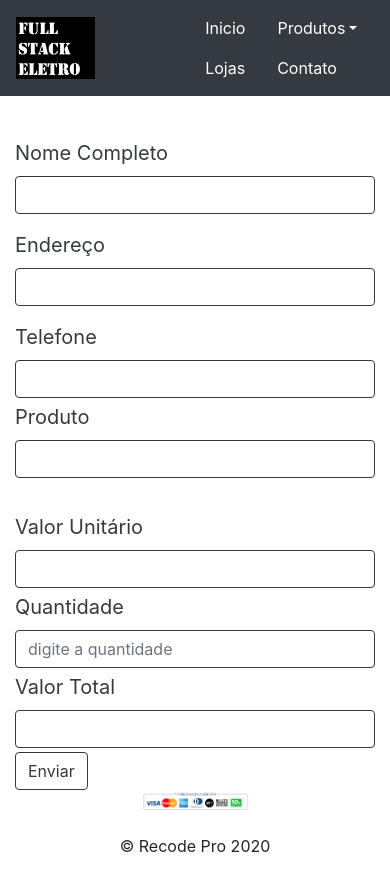
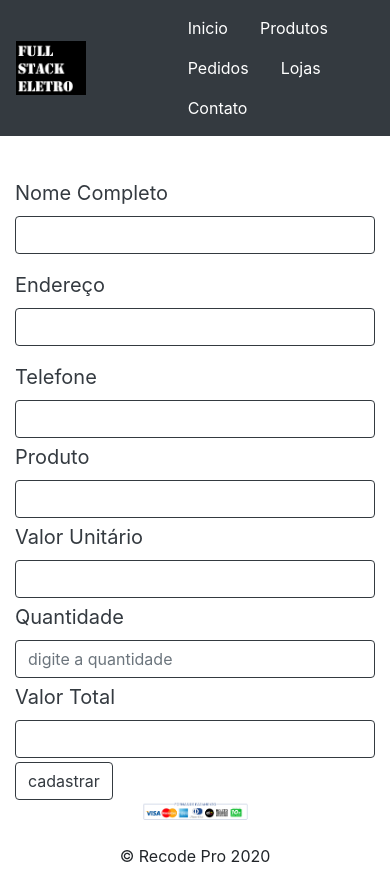
Before and after one commit to Giih97/Recode_Pro, a PHP site: page /pedido.php in a window 390 px wide. Before the commit the page ends 852 px from the top, so only its background shows below. Run offline with PHP 8.4, Linux system fonts and the light colour scheme.

Commit message:
atualizando php

```diff
--- a/FStackEletro_php&bootstrap/css/estilo.css
+++ b/FStackEletro_php&bootstrap/css/estilo.css
@@ -13,7 +13,7 @@ body{
 
 
 #cabecalho {
-    background-color: #FF6600;
+
     display: flex;
     justify-content: space-between;
     align-items: center;
@@ -21,6 +21,7 @@ body{
     padding: 20px;
 
 }
+
 
 #logo {
     width: 50%;
--- a/FStackEletro_php&bootstrap/javascript/produtos.js
+++ b/FStackEletro_php&bootstrap/javascript/produtos.js
@@ -1,30 +1,30 @@
 //função para filtrar cada categoria
-function exibirCategoria(categoria) {
-  let elementos = document.getElementsByClassName("produto");
+function exibirCategoria(categoria){
+
+    let elementos=document.getElementsByClassName("produto");
     console.log(elementos);
-  for (var i = 0; i < elementos.length; i++) {
-    console.log(elementos[i].id);
-    if (categoria == elementos[i].id) elementos[i].style = "display:block";
-    else elementos[i].style = "display:none";
+    for(var i=0; i<elementos.length; i++){
+        console.log (elementos[i].id);
+        if(categoria == elementos [i].id)
+            elementos[i].style = "display:block";
+        else
+            elementos[i].style = "display:none";
     }
 }
 
 // para exibir todos produtos
-let exibirTodos = () => {
-  let elementos = document.getElementsByClassName("produto");
-  for (var i = 0; i < elementos.length; i++) {
+let exibirTodos =()=> {
+    let elementos = document.getElementsByClassName ("produto");
+    for (var i=0; i<elementos.length; i++) {
         elementos[i].style = "display:block";
 }
 };
 
-/*destaca imagem ao clicar. Não consegui ajustar para funcionar na pagina.
+//destaca imagem ao clicar
 let destaque = (imagem) => {
     console.log (imagem);
-
-    if (imagem.width ==600)
-        imagem.width = 400;
-        {
+    if (imagem.width ==350)
+        imagem.width = 150;
     else
-            imagem.width = 400;
+        imagem.width = 240;
 }
-}*/
--- a/FStackEletro_php&bootstrap/menu.html
+++ /dev/null
@@ -1,50 +0,0 @@
-<nav class="navbar navbar-expand -lg navbar-dark bg-dark">
-  <a class="navbar-brand" href="index.php"><img id="logo" src="./imagens/logofseletro.png" width="100px"
-      alt="Full Stack Eletro" /></a>
-
-
-    <button
-      class="navbar-toggler"
-      type="button"
-      data-toggle="collapse"
-      data-target="#collapseNavbar"
-      aria-controls="conteudoNavbarSuportado"
-      aria-expanded="false"
-      aria-label="Alterna navegação"
-    >
-      <span class="navbar-toggler-icon"></span>
-    </button>
-
-  <div class="collapse navbar-collapse justify-content-end" id="collapseNavbar">
-    <ul class="nav">
-      <li class="nav-item">
-        <a class="nav-link text-white" href="index.php">Inicio</a>
-      </li>
-
-     <!-- <li class="nav-item">
-        <a class="nav-link text-white" href="produto.php">Produtos</a>
-      </li>-->
-
-      <li class="nav-item dropdown">
-        <a class="nav-link dropdown-toggle text-white" href="produto.php" id="navadrop_produtos" role="button"
-          data-toggle="dropdown" aria-haspopup="true" aria-expanded="false">Produtos</a>
-
-        <div class="dropdown-menu bg-dark" aria-labelledby="navbarDropdown">
-          <a class="dropdown-item text-white" href="pedido.php">Faça seu pedido</a>
-        </div>
-      </li>
-
-      <!--<li class="nav-item">
-        <a class="nav-link text-white" href="pedido.php">Pedidos</a>
-      </li> -->
-
-      <li class="nav-item">
-        <a class="nav-link text-white" href="nossaslojas.php">Lojas</a>
-      </li>
-
-      <li class="nav-item">
-        <a class="nav-link text-white" href="contato.php">Contato</a>
-      </li>
-    </ul>
-  </div>
-</nav>
--- a/FStackEletro_php&bootstrap/pedido.php
+++ b/FStackEletro_php&bootstrap/pedido.php
@@ -1,27 +1,6 @@
 <?php
 
-require_once "conexao.php";
-if(isset($_POST['nome_do_cliente'])){
-
-
-
-
-
-$nome_do_cliente= $_POST ['nome_do_cliente'];
-$endereco = $_POST ['endereco'];
-$telefone =$_POST ['telefone'];
-$nome_prod =$_POST ['nome_do_prod'];
-$valor_unit = $_POST['valor_unit'];
-$quantidade =$_POST ['quantidade'];
-$valor_total =$_POST['valor_total'];
-
-$sql = "INSERT INTO pedidos (nome_do_cliente,endereco,telefone,nome_do_prod,valor_unit,quantidade,valor_total)
-values ('$nome_do_cliente','$endereco ','$telefone','$nome_prod','$valor_unit','$quantidade','$valor_total')";
-
-$result = $conect->query($sql);
-}
-
-
+require_once './php/actions/conexao.php';
 
 ?>
 
@@ -44,7 +23,7 @@ $result = $conect->query($sql);
     <!-- menu-->
 
     <?php
-    include ("menu.html");
+    include ("./php/include/menu.html");
 ?>
 
 </header>
@@ -52,25 +31,25 @@ $result = $conect->query($sql);
 
 <main class=" container-fluid bg-white">
     <h3 class="text-center">Faça seu pedido</h3>
-    <form method="post" action="">
+    <form method="post" action="./php/actions/receberPedidos.php">
         <div class="form-row">
 
             <div class="col-md-4 mb-3 text-dark">
                 <label for="nome_do_cliente">Nome Completo</label>
-                <input type="text" name="nome_do_cliente" class="form-control border border-dark" required>
+                <input type="text" name="nome_do_cliente" id="nome_do_cliente" class="form-control border border-dark" required>
 
             </div>
 
 
             <div class="col-md-4 mb-3 text-dark">
                 <label for="endereco"> Endereço</label>
-                <input type="text" name="endereco" class="form-control border border-dark" required>
+                <input type="text" name="endereco" id="endereco" class="form-control border border-dark" required>
             </div>
 
 
             <div class="col-md-3 mb-1 text-dark">
                 <label for="telefone">Telefone</label>
-                <input type="number" name="telefone" class="form-control border border-dark" required>
+                <input type="number" name="telefone" id="telefone" class="form-control border border-dark" required>
 
             </div>
         </div>
@@ -79,44 +58,44 @@ $result = $conect->query($sql);
         <div class="form-row">
             <div class="col-md-2 mb-1 text-dark">
                 <label for="produto"> Produto</label>
-                <input type="text" name="nome_do_prod" class="form-control border border-dark" required>
+                <input type="text" name="nome_do_prod" id="nome_do_prod"  class="form-control border border-dark" required>
             </div>
 
 
-            < <div class="col-md-2 mb-1 text-dark">
+            <div class="col-md-2 mb-1 text-dark">
                 <label for="valor_unit"> Valor Unitário</label>
-                <input type="number" name="valor_unit" class="form-control border border-dark" required>
+                <input type="number" name="valor_unit" id="valor_unit" class="form-control border border-dark" required>
             </div>
 
             <div class="col-md-2 mb-1 text-dark">
                 <label for="quantidade"> Quantidade</label>
-            <input type="number" name="quantidade" class="form-control border border-dark"
+                <input type="number" name="quantidade" id="quantidade" class="form-control border border-dark"
                     placeholder="digite a quantidade" required>
             </div>
             <div class="col-md-2 mb-1 text-dark">
                 <label for="valor"> Valor Total</label>
-            <input type="number" name="valor_total" class="form-control border border-dark" required>
+                <input type="number" name="valor_total" id="valor_total" class="form-control border border-dark" required>
             </div>
         </div>
         <div>
-            <input class="btn btn-outline-dark" type="submit" value="Enviar">
+            <input class="btn btn-outline-dark" type="submit" value="cadastrar" name="cadastrar" id="cadastrar">
+        </div>
+    </div>
 
-
-
-
-        </div>
     </form>
 </main>
 
 <footer>
-    <!-- Rodapé -->
+
     <?php
-        include ("footer.html");
+        include "./php/include/footer.html";
     ?>
-    <!-- Fim do Rodapé -->
+
 </footer>
+
 <script src="https://code.jquery.com/jquery-3.3.1.slim.min.js"
     integrity="sha384-q8i/X+965DzO0rT7abK41JStQIAqVgRVzpbzo5smXKp4YfRvH+8abtTE1Pi6jizo" crossorigin="anonymous">
+
 </script>
 <script src="https://cdnjs.cloudflare.com/ajax/libs/popper.js/1.14.3/umd/popper.min.js"
     integrity="sha384-ZMP7rVo3mIykV+2+9J3UJ46jBk0WLaUAdn689aCwoqbBJiSnjAK/l8WvCWPIPm49" crossorigin="anonymous">
--- a/FStackEletro_php&bootstrap/conexao.php
+++ b/FStackEletro_php&bootstrap/php/actions/conexao.php
@@ -1,8 +1,8 @@
 <?php
 $severname= "localhost";
 $username = "root";
-$password = " ";
-$database = "lojafullstackeletro";
+$password = "";
+$database = "fstackeletro";
 
 //criando conexao
 $conect = mysqli_connect($severname,$username,$password,$database);
--- a/FStackEletro_php&bootstrap/footer.html
+++ b/FStackEletro_php&bootstrap/php/include/footer.html
@@ -1,5 +1,4 @@
-    <!-- Rodapé -->
-    <footer>
+
         <div id="formas_pagamento">
 
 
@@ -10,6 +9,3 @@
         <div class="copyRecode">
             <p id="copy"> &copy; Recode Pro 2020</p>
         </div>
-    </footer>
-
-    <!-- Fim do Rodapé -->
--- /dev/null
+++ b/FStackEletro_php&bootstrap/php/include/menu.html
@@ -0,0 +1,50 @@
+<nav class="navbar navbar-expand -lg bg-dark navbar-dark" >
+  <a class="navbar-brand" href="././index.php/"><img id="logo" src="././imagens/logofseletro.png" width="100px"
+      alt="Full Stack Eletro" /></a>
+
+
+    <button
+      class="navbar-toggler"
+      type="button"
+      data-toggle="collapse"
+      data-target="#collapseNavbar"
+      aria-controls="conteudoNavbarSuportado"
+      aria-expanded="false"
+      aria-label="Alterna navegação"
+    >
+      <span class="navbar-toggler-icon"></span>
+    </button>
+
+  <div class="collapse navbar-collapse justify-content-end" id="collapseNavbar">
+    <ul class="nav">
+      <li class="nav-item">
+        <a class="nav-link text-white" href="././index.php">Inicio</a>
+      </li>
+
+      <li class="nav-item">
+        <a class="nav-link text-white" href="././produto.php">Produtos</a>
+      </li>
+
+        <!-- <li class="nav-item dropdown">
+        <a class="nav-link dropdown-toggle text-white" href="././produto.php" id="navadrop_produtos" role="button"
+          data-toggle="dropdown"  aria-haspopup="true"aria-expanded="false">Produtos</a>
+
+        <div class="dropdown-menu bg-dark" aria-labelledby="navbarDropdown">
+          <a class="dropdown-item text-white" href="././pedido.php">Faça seu pedido</a>
+        </div>
+      </li> -->
+
+      <li class="nav-item">
+        <a class="nav-link text-white" href="././pedido.php">Pedidos</a>
+      </li>
+
+      <li class="nav-item">
+        <a class="nav-link text-white" href="././nossaslojas.php">Lojas</a>
+      </li>
+
+      <li class="nav-item">
+        <a class="nav-link text-white" href="././contato.php">Contato</a>
+      </li>
+    </ul>
+  </div>
+</nav>
```
Also changed, not shown: FStackEletro_php&bootstrap/contato.php (+25 -37 lines), FStackEletro_php&bootstrap/index.php (+48 -57 lines), FStackEletro_php&bootstrap/javascript/index.js (deleted, +0 -13 lines), FStackEletro_php&bootstrap/nossaslojas.php (+23 -26 lines), FStackEletro_php&bootstrap/php/actions/receberDados.php (renamed from FStackEletro_php&bootstrap/receberDados.php, +12 -9 lines), FStackEletro_php&bootstrap/php/actions/receberPedidos.php (added, +36 -0 lines), FStackEletro_php&bootstrap/produto.php (+26 -42 lines), FStackEletro_php&bootstrap/imagens/eletro2.jpg (deleted), FStackEletro_php&bootstrap/imagens/eletros.jpg (added), FStackEletro_php&bootstrap/imagens/eletros.png (added), FStackEletro_php&bootstrap/imagens/tudoEmPromocao.png (deleted), FStackEletro_php&bootstrap/imagens/vectorEletros.jpg (added), FStackEletro_php&bootstrap/imagens/vectorEletros.png (added). Lines whose indentation alone changed are shown as unchanged.
